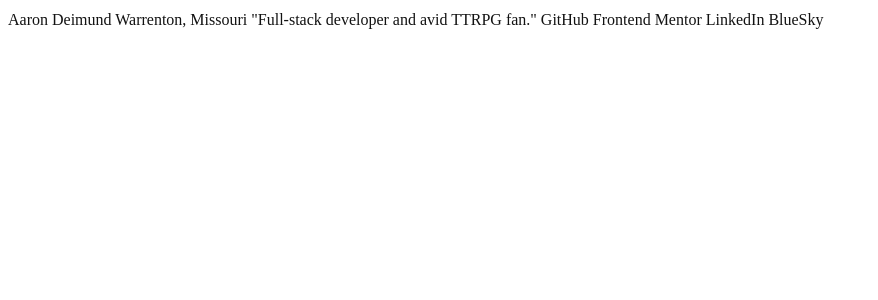
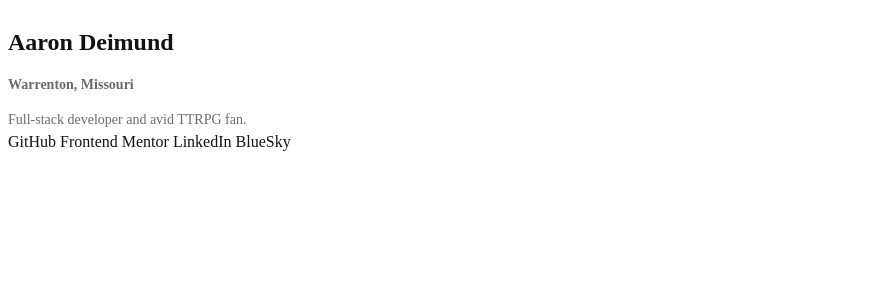
Before and after one commit to Aaron-Deimund/social-links-profile, a React (Vite) app: page / in a window 1280 px wide. Shown: the top 300 px of the page, without its empty margins (0-878 px from the left). Built offline with nearby package versions, Linux system fonts and the light colour scheme; a web font is replaced by a local one.

Commit message:
Getting started on the layout.

```diff
--- /dev/null
+++ b/src/components/reusable/UserBlock.tsx
@@ -0,0 +1,17 @@
+import './UserBlock.css';
+
+function UserBlock(props:{
+	name:String
+	,location:String
+	,tagline:String
+}) {
+  return (
+    <div className='user-block'>
+		<p className='text-preset-1'>{props.name}</p>
+		<p className='text-preset-2__bold'>{props.location}</p>
+		<p className='text-preset-2'>{props.tagline}</p>
+    </div>
+  )
+}
+
+export default UserBlock;
--- a/src/components/semantic/ReactMain.tsx
+++ b/src/components/semantic/ReactMain.tsx
@@ -1,11 +1,19 @@
 import './ReactMain.css';
+
+import '../reusable/UserBlock';
+import UserBlock from '../reusable/UserBlock';
 
 function ReactMain() {
   return (
     <main>
-		Aaron Deimund
-		Warrenton, Missouri
-		"Full-stack developer and avid TTRPG fan."
+		<UserBlock
+			name={"Aaron Deimund"}
+			location={"Warrenton, Missouri"}
+			tagline={"Full-stack developer and avid TTRPG fan."}
+		/>
+
+
+
 		GitHub
 		Frontend Mentor
 		LinkedIn
--- a/src/globalCss/customProps.css
+++ b/src/globalCss/customProps.css
@@ -1,36 +1,48 @@
 /* Custom Properties and Presets from the Figma design file. */
 :root {
 	--gray-950: hsl(0, 0%, 7%);
+	--gray-900: hsl(0, 0%, 8%);
+	--gray-800: hsl(0, 0%, 12%);
+	--gray-700: hsl(0, 0%, 20%);
 	--gray-500: hsl(0, 0%, 42%);
 	--white: hsl(0, 0%, 100%);
+
 	--yellow: hsl(47, 88%, 63%);
+	--green: hsl(75, 94%, 57%);
 
 	--space-50: 4px;
 	--space-100: 8px;
 	--space-150: 12px;
+	--space-200: 16px;
 	--space-300: 24px;
+	--space-500: 40px;
 
-  --text-1_font-size: 1.3rem;
+	/* 24px */
+	--text-1_font-size: 1.5rem;
 	--text-1_font-weight: 800;
 	--text-1_line-height: 150%;
 	--text-1_letter-spacing: 0;
 
-  --text-2_font-size: 1rem;
+	/* 14px */
+	--text-2_font-size: .875rem;
 	--text-2_font-weight: 400;
+	--text-2_font-weight-bold: 800;
 	--text-2_line-height: 150%;
 	--text-2_letter-spacing: 0;
 
 	--text-3_font-size: 0.875rem;
 	--text-3_font-weight: 500;
-  --text-3_font-weight-bold: 700;
+	--text-3_font-weight-bold: 800;
 	--text-3_line-height: 150%;
 	--text-3_letter-spacing: 0;
 }
 
+/*
 @font-face {
 	font-family: "figtree";
 	src: url("../assets/fonts/Figtree-VariableFont_wght.ttf");
 }
+*/
 
 main {
 	color: var(--gray-950);
@@ -53,6 +65,14 @@ h3 {
 	letter-spacing: var(--text-2_letter-spacing);
 }
 
+.text-preset-2__bold {
+	color: var(--gray-500);
+	font-size: var(--text-2_font-size);
+	font-weight: var(--text-2_font-weight-bold);
+	line-height: var(--text-2_line-height);
+	letter-spacing: var(--text-2_letter-spacing);
+}
+
 .text-preset-3 {
 	font-size: var(--text-3_font-size);
 	font-weight: var(--text-3_font-weight);
```
Also changed, not shown: src/components/reusable/UserBlock.css (added). Lines whose indentation alone changed are shown as unchanged.
